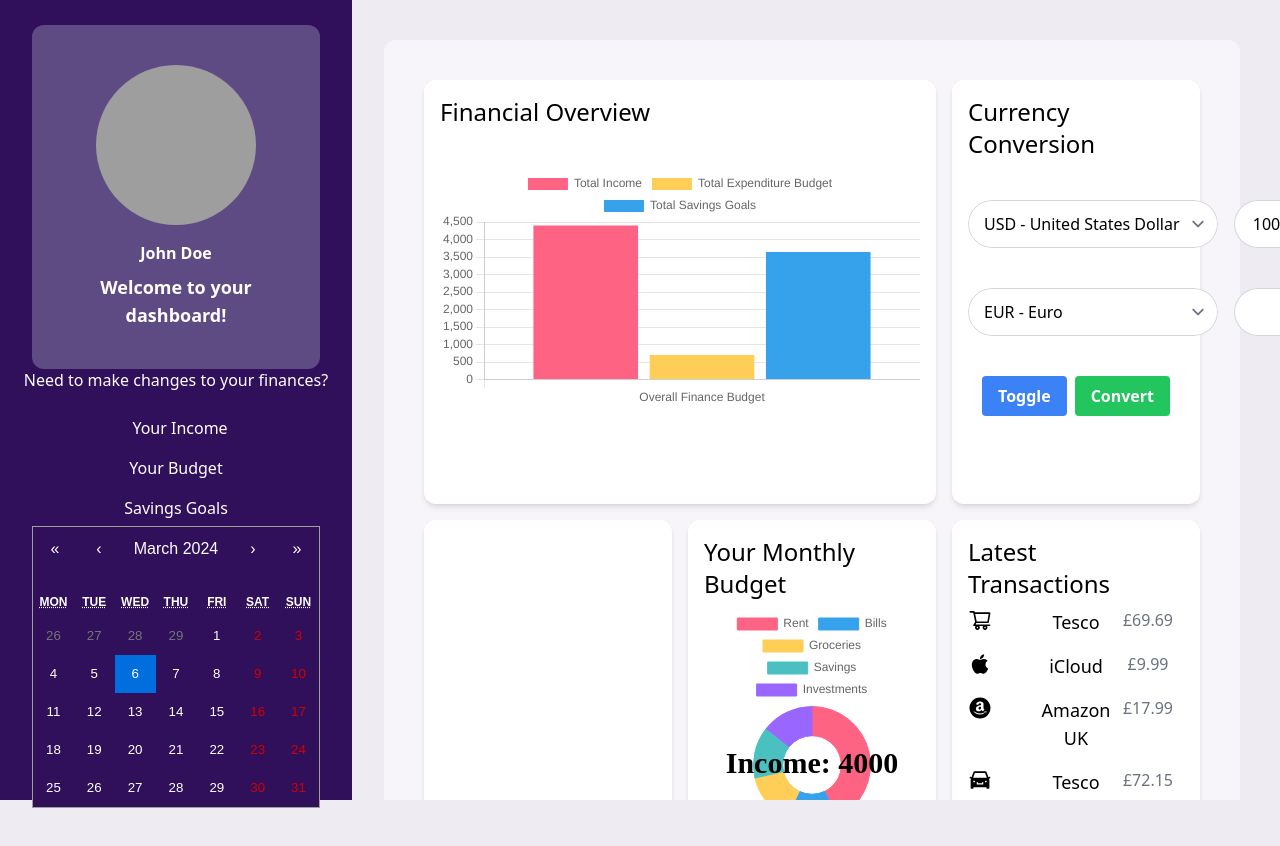
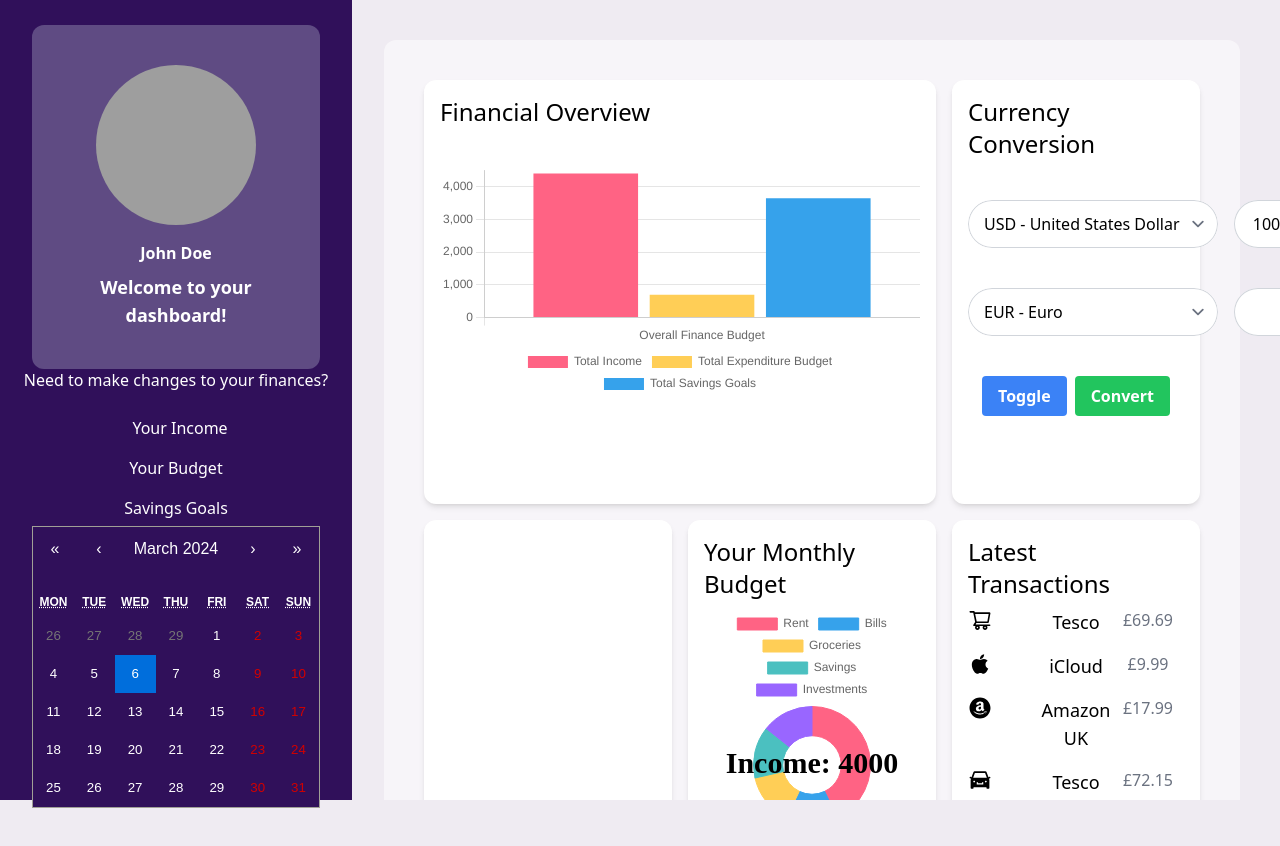
Before and after one commit to MrKatrish/insight_wallet, a React (Vite) app: page /dashboard in a window 1280 px wide. Shown: the top 846 px of the page. Built offline with nearby package versions, Linux system fonts and the light colour scheme; grey boxes are pictures that could not be loaded.

Commit message:
moved  legend to bottom of graph

```diff
--- a/src/components/BarChart.jsx
+++ b/src/components/BarChart.jsx
@@ -24,11 +24,11 @@ export const options = {
   responsive: true,
   plugins: {
     legend: {
-      position: 'top'
+      position: 'bottom'
     },
     title: {
       display: true,
-      text: 'Overall Finance Budget',
+      text: '',
     },
   },
 };
@@ -57,7 +57,7 @@ export const data = {
 };
 
 function BarChart() {
-  return <Bar className="mt-10" options={options} data={data} />;
+  return <Bar className="mt-8" data={data} options={options}/>;
 }
 
 export default BarChart;
--- a/src/components/LastTransactions.jsx
+++ b/src/components/LastTransactions.jsx
@@ -12,8 +12,7 @@ function LastTranctions() {
 
 
         <>
-        {/* <h1 className="m-5">Last Transations</h1> */}
-        <div className="grid grid-cols-3 grid-rows-1 mb-4">
+        <div className=" grid grid-cols-3 grid-rows-1 mb-4">
 
           <AiOutlineShoppingCart className="w-6 h-6 mr-2 col-span-1" />
           <span className="text-lg font-medium col-span-1">Tesco</span>
```
